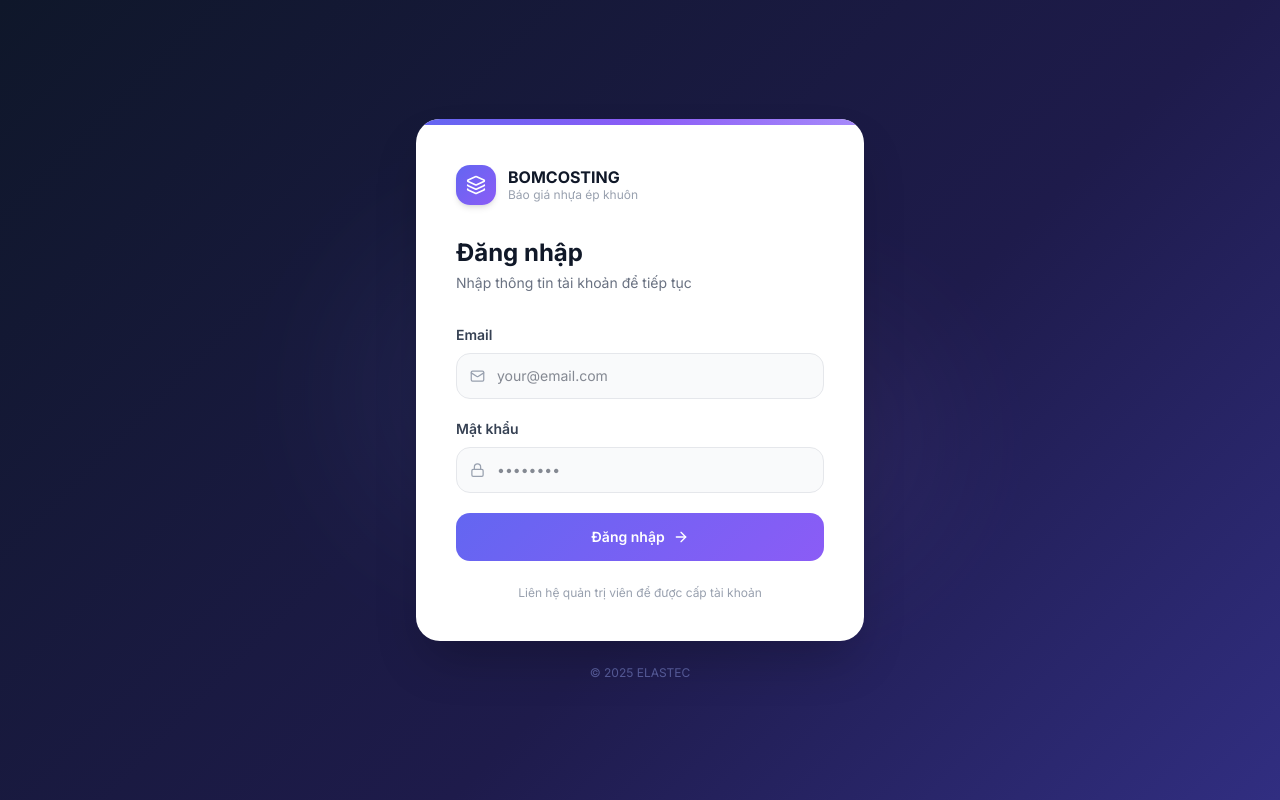
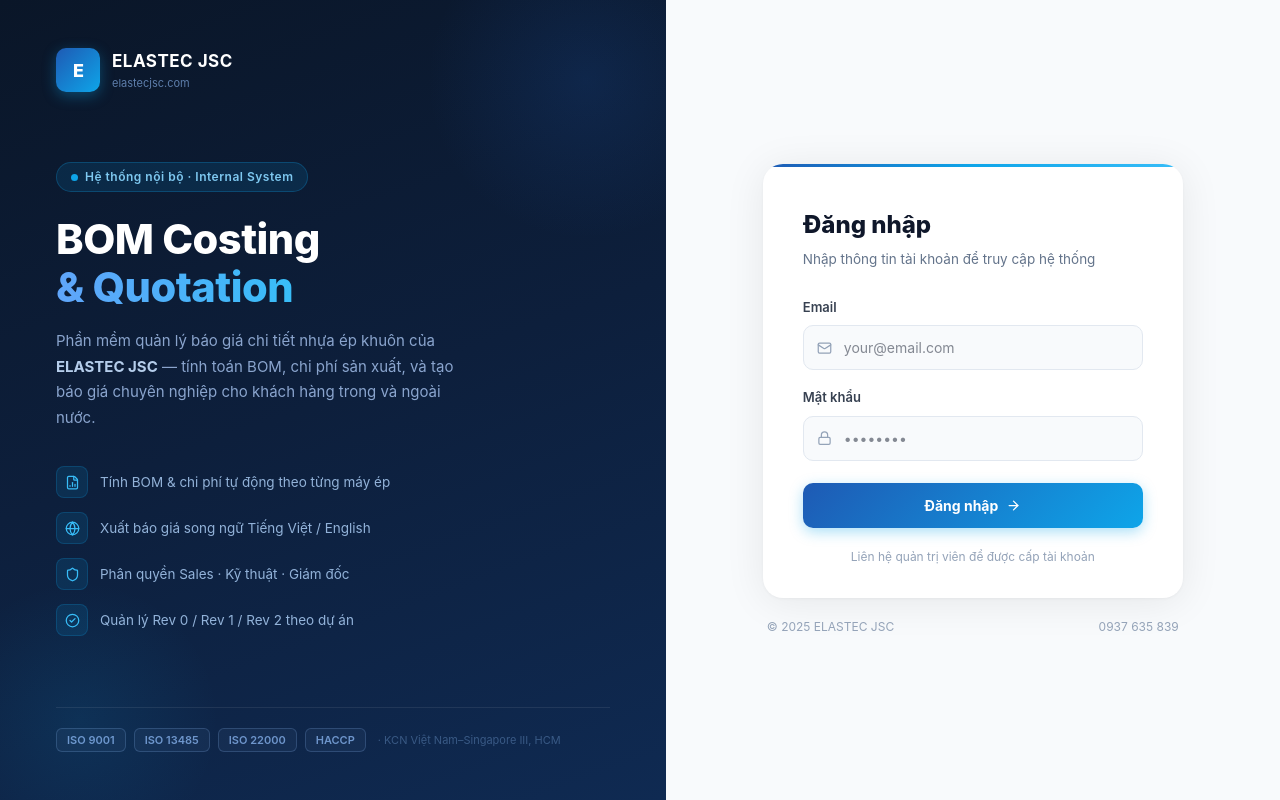
Before and after one commit to nguyenhungdoo/bomcosting, a Next.js app: page /login in a window 1280 px wide. Built offline with nearby package versions, Linux system fonts and the light colour scheme.

Commit message:
feat: login page redesign — Elastec branding, split layout, company intro

```diff
--- a/app/login/page.tsx
+++ b/app/login/page.tsx
@@ -4,7 +4,14 @@
 import { useRouter } from 'next/navigation'
 import { createClient } from '@/lib/supabase/client'
 import { toast } from 'sonner'
-import { Layers, Mail, Lock, ArrowRight, Loader2 } from 'lucide-react'
+import { Mail, Lock, ArrowRight, Loader2, CheckCircle2, Shield, FileBarChart2, Globe } from 'lucide-react'
+
+const features = [
+  { icon: FileBarChart2, text: 'Tính BOM & chi phí tự động theo từng máy ép' },
+  { icon: Globe,         text: 'Xuất báo giá song ngữ Tiếng Việt / English' },
+  { icon: Shield,        text: 'Phân quyền Sales · Kỹ thuật · Giám đốc' },
+  { icon: CheckCircle2,  text: 'Quản lý Rev 0 / Rev 1 / Rev 2 theo dự án' },
+]
 
 export default function LoginPage() {
   const router = useRouter()
@@ -27,95 +34,238 @@
   }
 
   return (
-    <div
-      className="min-h-screen flex items-center justify-center p-4"
-      style={{ background: 'linear-gradient(135deg, #0f172a 0%, #1e1b4b 60%, #312e81 100%)' }}
-    >
-      {/* Decorative blobs */}
-      <div className="absolute top-1/4 left-1/4 w-96 h-96 rounded-full opacity-10 blur-3xl pointer-events-none"
-        style={{ background: 'radial-gradient(circle, #818cf8, transparent)' }} />
-      <div className="absolute bottom-1/4 right-1/4 w-80 h-80 rounded-full opacity-10 blur-3xl pointer-events-none"
-        style={{ background: 'radial-gradient(circle, #a78bfa, transparent)' }} />
+    <div style={{ display: 'flex', minHeight: '100vh', fontFamily: '-apple-system, BlinkMacSystemFont, "Segoe UI", system-ui, sans-serif' }}>
 
-      <div className="relative w-full max-w-md">
-        {/* Card */}
-        <div className="bg-white rounded-3xl shadow-2xl overflow-hidden">
-          {/* Top gradient bar */}
-          <div className="h-1.5" style={{ background: 'linear-gradient(90deg, #6366f1, #8b5cf6, #a78bfa)' }} />
+      {/* ─── LEFT: Branding ─── */}
+      <div style={{
+        flex: '0 0 52%',
+        background: 'linear-gradient(160deg, #0a1628 0%, #0d1f3c 50%, #0f2a52 100%)',
+        display: 'flex',
+        flexDirection: 'column',
+        justifyContent: 'space-between',
+        padding: '3rem 3.5rem',
+        position: 'relative',
+        overflow: 'hidden',
+      }}>
+        {/* Background decoration */}
+        <div style={{
+          position: 'absolute', top: '-80px', right: '-80px',
+          width: '320px', height: '320px', borderRadius: '50%',
+          background: 'radial-gradient(circle, rgba(30,90,180,0.18), transparent 70%)',
+          pointerEvents: 'none',
+        }} />
+        <div style={{
+          position: 'absolute', bottom: '-60px', left: '-60px',
+          width: '280px', height: '280px', borderRadius: '50%',
+          background: 'radial-gradient(circle, rgba(14,165,233,0.10), transparent 70%)',
+          pointerEvents: 'none',
+        }} />
 
-          <div className="px-10 py-10">
         {/* Logo */}
-            <div className="flex items-center gap-3 mb-8">
-              <div className="w-10 h-10 rounded-xl flex items-center justify-center shadow-md flex-shrink-0"
-                style={{ background: 'linear-gradient(135deg, #6366f1, #8b5cf6)' }}>
-                <Layers size={20} className="text-white" />
+        <div style={{ position: 'relative' }}>
+          <div style={{ display: 'flex', alignItems: 'center', gap: '12px', marginBottom: '0' }}>
+            <div style={{
+              width: '44px', height: '44px', borderRadius: '10px',
+              background: 'linear-gradient(135deg, #1e5ab4, #0ea5e9)',
+              display: 'flex', alignItems: 'center', justifyContent: 'center',
+              boxShadow: '0 4px 14px rgba(14,165,233,0.35)',
+              fontWeight: 800, color: 'white', fontSize: '18px', letterSpacing: '-1px',
+            }}>E</div>
+            <div>
+              <div style={{ color: 'white', fontWeight: 700, fontSize: '17px', letterSpacing: '0.5px' }}>ELASTEC JSC</div>
+              <div style={{ color: 'rgba(148,194,255,0.6)', fontSize: '11px', marginTop: '1px' }}>elastecjsc.com</div>
             </div>
-              <div>
-                <div className="font-bold text-gray-900 text-base leading-tight">BOMCOSTING</div>
-                <div className="text-xs text-gray-400">Báo giá nhựa ép khuôn</div>
           </div>
         </div>
 
-            {/* Heading */}
-            <h1 className="text-2xl font-bold text-gray-900 mb-1">Đăng nhập</h1>
-            <p className="text-sm text-gray-500 mb-8">Nhập thông tin tài khoản để tiếp tục</p>
+        {/* Main content */}
+        <div style={{ position: 'relative' }}>
+          {/* Badge */}
+          <div style={{
+            display: 'inline-flex', alignItems: 'center', gap: '7px',
+            background: 'rgba(14,165,233,0.12)', border: '1px solid rgba(14,165,233,0.25)',
+            borderRadius: '20px', padding: '5px 14px', marginBottom: '24px',
+          }}>
+            <div style={{ width: '7px', height: '7px', borderRadius: '50%', background: '#0ea5e9' }} />
+            <span style={{ color: '#7ec8f0', fontSize: '12px', fontWeight: 600, letterSpacing: '0.5px' }}>
+              Hệ thống nội bộ · Internal System
+            </span>
+          </div>
 
-            {/* Form */}
-            <form onSubmit={handleLogin} className="space-y-5">
+          <h1 style={{
+            color: 'white', fontSize: '2.6rem', fontWeight: 800,
+            lineHeight: 1.15, marginBottom: '16px', letterSpacing: '-0.5px',
+          }}>
+            BOM Costing<br />
+            <span style={{
+              background: 'linear-gradient(90deg, #60a5fa, #38bdf8)',
+              WebkitBackgroundClip: 'text', WebkitTextFillColor: 'transparent',
+            }}>& Quotation</span>
+          </h1>
+
+          <p style={{
+            color: 'rgba(180,210,255,0.75)', fontSize: '15px', lineHeight: 1.7,
+            marginBottom: '36px', maxWidth: '400px',
+          }}>
+            Phần mềm quản lý báo giá chi tiết nhựa ép khuôn của <strong style={{ color: 'rgba(200,225,255,0.9)' }}>ELASTEC JSC</strong> — tính toán BOM, chi phí sản xuất, và tạo báo giá chuyên nghiệp cho khách hàng trong và ngoài nước.
+          </p>
+
+          {/* Features */}
+          <div style={{ display: 'flex', flexDirection: 'column', gap: '14px' }}>
+            {features.map(({ icon: Icon, text }) => (
+              <div key={text} style={{ display: 'flex', alignItems: 'flex-start', gap: '12px' }}>
+                <div style={{
+                  width: '32px', height: '32px', borderRadius: '8px', flexShrink: 0,
+                  background: 'rgba(14,165,233,0.12)', border: '1px solid rgba(14,165,233,0.2)',
+                  display: 'flex', alignItems: 'center', justifyContent: 'center',
+                }}>
+                  <Icon size={15} color="#38bdf8" />
+                </div>
+                <span style={{ color: 'rgba(180,215,255,0.8)', fontSize: '13.5px', lineHeight: 1.55, paddingTop: '6px' }}>
+                  {text}
+                </span>
+              </div>
+            ))}
+          </div>
+        </div>
+
+        {/* Footer certs */}
+        <div style={{ position: 'relative' }}>
+          <div style={{ height: '1px', background: 'rgba(255,255,255,0.08)', marginBottom: '20px' }} />
+          <div style={{ display: 'flex', alignItems: 'center', gap: '8px', flexWrap: 'wrap' }}>
+            {['ISO 9001', 'ISO 13485', 'ISO 22000', 'HACCP'].map(cert => (
+              <span key={cert} style={{
+                padding: '3px 10px', borderRadius: '6px', fontSize: '11px', fontWeight: 600,
+                color: 'rgba(148,194,255,0.7)', border: '1px solid rgba(148,194,255,0.2)',
+                background: 'rgba(148,194,255,0.05)',
+              }}>{cert}</span>
+            ))}
+            <span style={{ color: 'rgba(100,140,190,0.5)', fontSize: '11px', marginLeft: '4px' }}>
+              · KCN Việt Nam–Singapore III, HCM
+            </span>
+          </div>
+        </div>
+      </div>
+
+      {/* ─── RIGHT: Login form ─── */}
+      <div style={{
+        flex: 1,
+        background: '#f8fafc',
+        display: 'flex',
+        alignItems: 'center',
+        justifyContent: 'center',
+        padding: '2rem',
+      }}>
+        <div style={{ width: '100%', maxWidth: '420px' }}>
+
+          {/* Card */}
+          <div style={{
+            background: 'white',
+            borderRadius: '20px',
+            boxShadow: '0 4px 40px rgba(0,0,0,0.08), 0 1px 3px rgba(0,0,0,0.04)',
+            overflow: 'hidden',
+          }}>
+            {/* Top accent bar */}
+            <div style={{ height: '3px', background: 'linear-gradient(90deg, #1e5ab4, #0ea5e9, #38bdf8)' }} />
+
+            <div style={{ padding: '2.5rem 2.5rem 2rem' }}>
+              <h2 style={{ fontSize: '1.5rem', fontWeight: 800, color: '#0f172a', margin: '0 0 6px' }}>
+                Đăng nhập
+              </h2>
+              <p style={{ fontSize: '13.5px', color: '#64748b', margin: '0 0 28px' }}>
+                Nhập thông tin tài khoản để truy cập hệ thống
+              </p>
+
+              <form onSubmit={handleLogin} style={{ display: 'flex', flexDirection: 'column', gap: '18px' }}>
+                {/* Email */}
                 <div>
-                <label className="block text-sm font-semibold text-gray-700 mb-2">Email</label>
-                <div className="relative">
-                  <Mail size={15} className="absolute left-3.5 top-1/2 -translate-y-1/2 text-gray-400 pointer-events-none" />
+                  <label style={{ display: 'block', fontSize: '13px', fontWeight: 600, color: '#374151', marginBottom: '8px' }}>
+                    Email
+                  </label>
+                  <div style={{ position: 'relative' }}>
+                    <Mail size={15} style={{ position: 'absolute', left: '14px', top: '50%', transform: 'translateY(-50%)', color: '#94a3b8', pointerEvents: 'none' }} />
                     <input
                       type="email"
                       placeholder="your@email.com"
                       value={email}
                       onChange={e => setEmail(e.target.value)}
                       required
-                    style={{ paddingLeft: '2.5rem' }}
-                    className="w-full pr-4 py-3 rounded-xl border border-gray-200 text-sm bg-gray-50 focus:bg-white focus:outline-none focus:ring-2 focus:border-indigo-400 transition-all"
+                      style={{
+                        width: '100%', boxSizing: 'border-box',
+                        paddingLeft: '40px', paddingRight: '14px', paddingTop: '11px', paddingBottom: '11px',
+                        borderRadius: '10px', border: '1.5px solid #e2e8f0',
+                        fontSize: '14px', color: '#0f172a', background: '#f8fafc',
+                        outline: 'none', transition: 'border-color 0.15s',
+                      }}
+                      onFocus={e => { e.target.style.borderColor = '#0ea5e9'; e.target.style.background = 'white' }}
+                      onBlur={e => { e.target.style.borderColor = '#e2e8f0'; e.target.style.background = '#f8fafc' }}
                     />
                   </div>
                 </div>
 
+                {/* Password */}
                 <div>
-                <label className="block text-sm font-semibold text-gray-700 mb-2">Mật khẩu</label>
-                <div className="relative">
-                  <Lock size={15} className="absolute left-3.5 top-1/2 -translate-y-1/2 text-gray-400 pointer-events-none" />
+                  <label style={{ display: 'block', fontSize: '13px', fontWeight: 600, color: '#374151', marginBottom: '8px' }}>
+                    Mật khẩu
+                  </label>
+                  <div style={{ position: 'relative' }}>
+                    <Lock size={15} style={{ position: 'absolute', left: '14px', top: '50%', transform: 'translateY(-50%)', color: '#94a3b8', pointerEvents: 'none' }} />
                     <input
                       type="password"
                       placeholder="••••••••"
                       value={password}
                       onChange={e => setPassword(e.target.value)}
                       required
-                    style={{ paddingLeft: '2.5rem' }}
-                    className="w-full pr-4 py-3 rounded-xl border border-gray-200 text-sm bg-gray-50 focus:bg-white focus:outline-none focus:ring-2 focus:border-indigo-400 transition-all"
+                      style={{
+                        width: '100%', boxSizing: 'border-box',
+                        paddingLeft: '40px', paddingRight: '14px', paddingTop: '11px', paddingBottom: '11px',
+                        borderRadius: '10px', border: '1.5px solid #e2e8f0',
+                        fontSize: '14px', color: '#0f172a', background: '#f8fafc',
+                        outline: 'none', transition: 'border-color 0.15s',
+                      }}
+                      onFocus={e => { e.target.style.borderColor = '#0ea5e9'; e.target.style.background = 'white' }}
+                      onBlur={e => { e.target.style.borderColor = '#e2e8f0'; e.target.style.background = '#f8fafc' }}
                     />
                   </div>
                 </div>
 
+                {/* Submit */}
                 <button
                   type="submit"
                   disabled={loading}
-                className="w-full flex items-center justify-center gap-2 py-3.5 rounded-xl text-white font-semibold text-sm transition-all hover:opacity-90 disabled:opacity-60 disabled:cursor-not-allowed mt-2"
-                style={{ background: 'linear-gradient(135deg, #6366f1, #8b5cf6)' }}
+                  style={{
+                    display: 'flex', alignItems: 'center', justifyContent: 'center', gap: '8px',
+                    width: '100%', padding: '12px',
+                    borderRadius: '10px', border: 'none', cursor: loading ? 'not-allowed' : 'pointer',
+                    background: loading ? '#94a3b8' : 'linear-gradient(135deg, #1e5ab4, #0ea5e9)',
+                    color: 'white', fontSize: '14px', fontWeight: 700,
+                    boxShadow: loading ? 'none' : '0 4px 14px rgba(14,165,233,0.35)',
+                    transition: 'all 0.2s', marginTop: '4px',
+                  }}
                 >
                   {loading
-                  ? <><Loader2 size={16} className="animate-spin" />Đang đăng nhập...</>
-                  : <>Đăng nhập <ArrowRight size={16} /></>
-                }
+                    ? <><Loader2 size={15} style={{ animation: 'spin 1s linear infinite' }} />Đang đăng nhập...</>
+                    : <>Đăng nhập <ArrowRight size={15} /></>}
                 </button>
               </form>
 
-            <p className="mt-6 text-center text-xs text-gray-400">
+              <p style={{ textAlign: 'center', fontSize: '12px', color: '#94a3b8', marginTop: '20px', marginBottom: 0 }}>
                 Liên hệ quản trị viên để được cấp tài khoản
               </p>
             </div>
           </div>
 
-        {/* Footer */}
-        <p className="text-center text-indigo-300/40 text-xs mt-6">© 2025 ELASTEC</p>
+          {/* Below card */}
+          <div style={{ display: 'flex', justifyContent: 'space-between', alignItems: 'center', marginTop: '20px', padding: '0 4px' }}>
+            <span style={{ fontSize: '12px', color: '#94a3b8' }}>© 2025 ELASTEC JSC</span>
+            <span style={{ fontSize: '12px', color: '#94a3b8' }}>0937 635 839</span>
           </div>
+        </div>
+      </div>
+
+      <style>{`
+        @keyframes spin { from { transform: rotate(0deg); } to { transform: rotate(360deg); } }
+      `}</style>
     </div>
   )
 }
```
Lines whose indentation alone changed are shown as unchanged.
